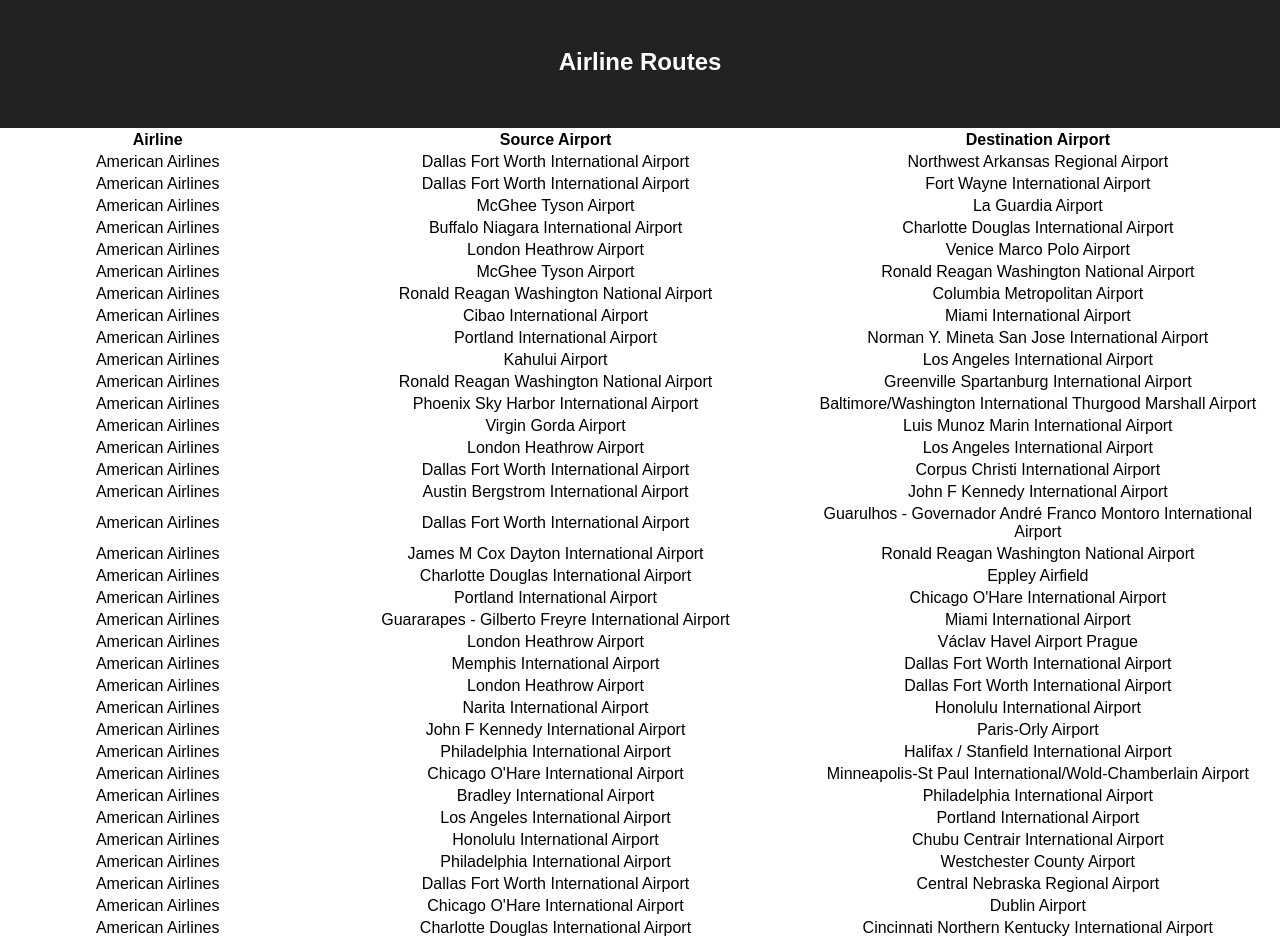
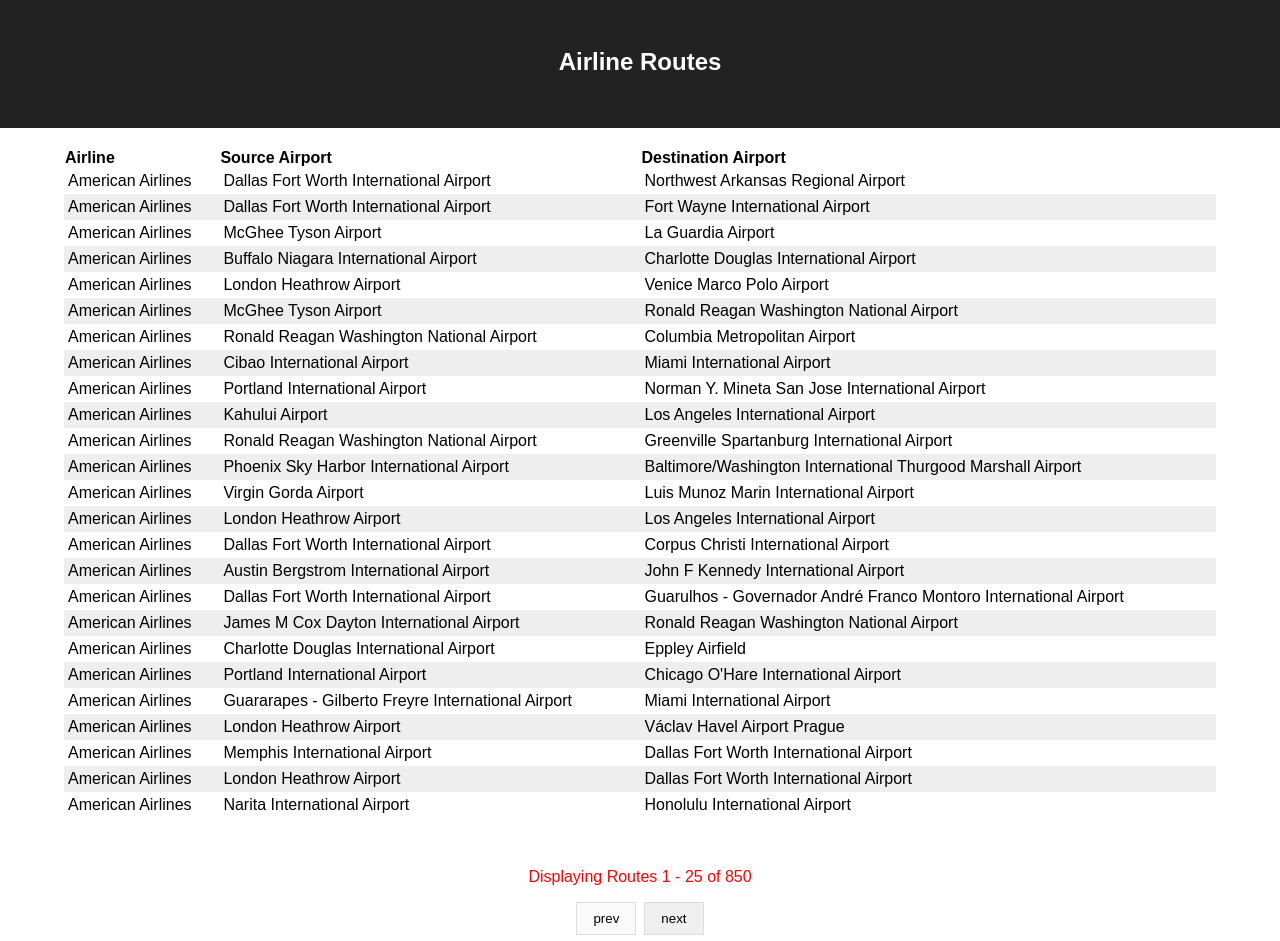
Before and after one commit to tdronkers04/airline-routes, a React (Create React App) app: page / in a window 1280 px wide. Shown: the top 941 px of the page. Built offline with nearby package versions, Linux system fonts and the light colour scheme.

Commit message:
step 5: adding pagination to table

```diff
--- a/src/App.css
+++ b/src/App.css
@@ -16,6 +16,7 @@ body {
 
 section {
   text-align: center;
+  margin-top: 20px;
 }
 
 table.routes-table {
@@ -46,8 +47,31 @@ select {
   width: 90%;
 }
 
-.pagination a {
-  margin: 0 .5em;
+.page-control {
+  text-align: center;
+  margin-top: 50px;
+}
+
+.page-control p {
+  color: red;
+}
+
+.pagination {
+  display: inline-block;
+}
+
+.pagination button {
+  color: black;
+  float: left;
+  padding: 8px 16px;
+  text-decoration: none;
+  transition: background-color .3s;
+  border: 1px solid #ddd;
+  margin: 0 4px;
+}
+
+.pagination button:hover:not(.active) {
+  background-color: #ddd;
 }
 
 svg circle:hover {
--- a/src/App.js
+++ b/src/App.js
@@ -25,7 +25,7 @@ const App = () => {
         <h1 className="title">Airline Routes</h1>
       </header>
       <section>
-        <Table className="routes-table" columns={columns} rows={data.routes} format={formatValue}/>
+        <Table columns={columns} rows={data.routes} format={formatValue}/>
       </section>
     </div>
   )
--- a/src/components/Table.js
+++ b/src/components/Table.js
@@ -1,15 +1,31 @@
-import React from 'react'
+import React, { useState } from 'react'
 
 const Table = ({ columns, rows, format }) => {
+  const [range, setRange] = useState({start: 0, end: 24})
+
+  const handleClick = (event) => {
+    const newRange = {}
+    if (event.target.id === 'prev-btn') {
+      newRange.start = range.start -= 25
+      newRange.end = range.end -= 25
+    } else if (event.target.id === 'next-btn') {
+      newRange.start = range.start += 25
+      newRange.end = range.end += 25
+    }
+    setRange(newRange)
+  }
+
+  const filteredRows = rows.filter((_, index) => index >= range.start && index <= range.end)
   return (
-    <table>
+    <div>
+      <table className='routes-table'>
         <thead>
           <tr>
             {columns.map(column => <th key={column.name}>{column.name}</th>)}
           </tr>
         </thead>
         <tbody>
-        {rows.map(row => {
+          {filteredRows.map(row => {
             return (
               <tr key={JSON.stringify(row)}>
                 <td>{format('airline', row.airline)}</td>
@@ -20,6 +36,14 @@ const Table = ({ columns, rows, format }) => {
           })}
         </tbody>
       </table>
+      <div className='page-control'>
+        <p>{`Displaying Routes ${range.start + 1} - ${range.end + 1} of ${rows.length}`}</p>
+        <div className='pagination'>
+          <button disabled={range.start === 0 ? true : false} id="prev-btn" onClick={handleClick}>prev</button>
+          <button disabled={range.end >= rows.length - 1 ? true : false} id="next-btn" onClick={handleClick}>next</button>
+        </div>
+      </div>
+    </div>
   )
 }
 
```
Lines whose indentation alone changed are shown as unchanged.
